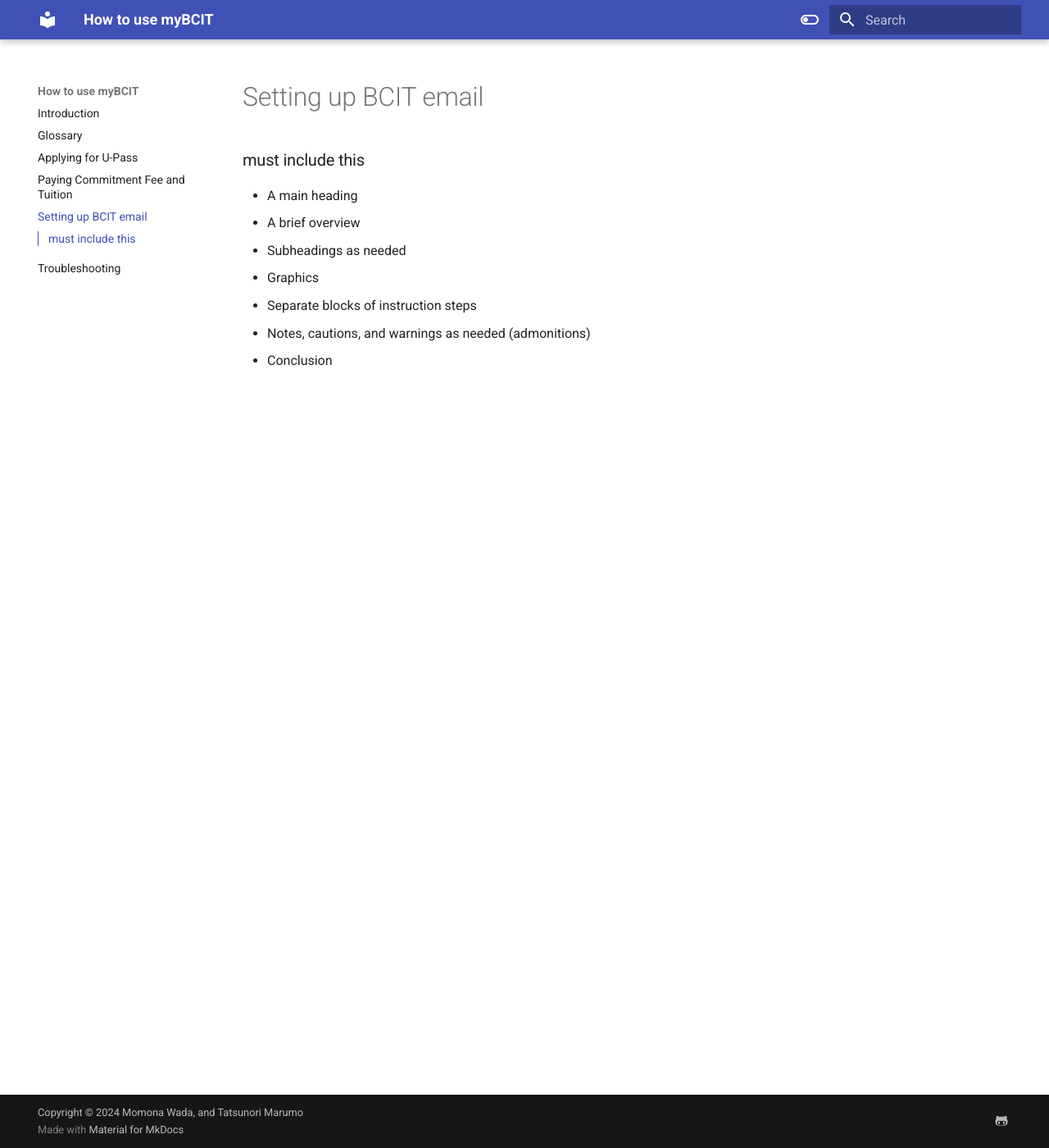
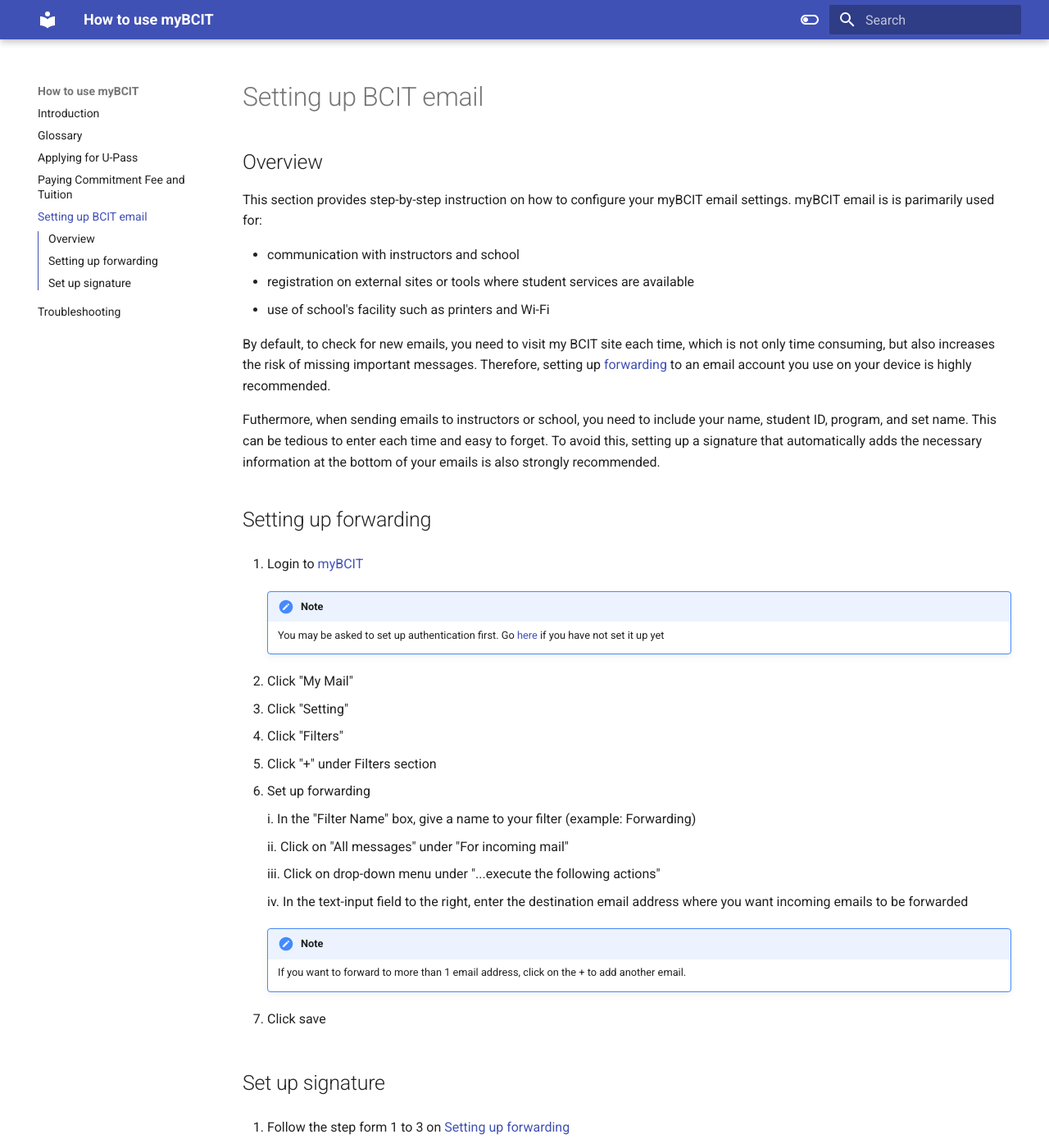
Before and after one commit to TatsunoriMarumo/myBCIT-Guide, an MkDocs documentation site: the page built from docs/setting-up-email.md, in a window 1280 px wide and 1400 px high. Shown: the whole window at 82% size. Built offline with MkDocs 1.6.1 and Material for MkDocs 9.7.7, drawn with Linux system fonts in a browser that asks for light colours; some of the changed text lies outside the part shown.

Commit message:
Add a tag

```diff
--- a/docs/setting-up-email.md
+++ b/docs/setting-up-email.md
@@ -1,10 +1,66 @@
 # Setting up BCIT email
 
-### must include this
+## Overview
+
+This section provides step-by-step instruction on how to configure your myBCIT email settings. myBCIT email is is parimarily used for:
+
+- communication with instructors and school
+- registration on external sites or tools where student services are available
+- use of school's facility such as printers and Wi-Fi
+
+By default, to check for new emails, you need to visit my BCIT site each time, which is not only time consuming, but also increases the risk of missing important messages. Therefore, setting up [forwarding](glossary.md/#forwarding) to an email account you use on your device is highly recommended.
+
+Futhermore, when sending emails to instructors or school, you need to include your name, student ID, program, and set name. This can be tedious to enter each time and easy to forget. To avoid this, setting up a signature that automatically adds the necessary information at the bottom of your emails is also strongly recommended.
+
+## Setting up forwarding
+
+1. Login to [myBCIT](https://my.bcit.ca)
+
+    !!!Note
+        You may be asked to set up authentication first.
+        Go [here](https://kb.bcit.ca/student/setting-up-multi-factor-authentication-3416) if you have not set it up yet
+
+2. Click "My Mail"
+
+3. Click "Setting"
+
+4. Click "Filters"
+
+5. Click "+" under Filters section
+
+6. Set up forwarding
+
+    i. In the "Filter Name" box, give a name to your filter (example: Forwarding)
+
+    ii. Click on "All messages" under "For incoming mail"
+
+    iii. Click on drop-down menu under "...execute the following actions"
+
+    iv. In the text-input field to the right, enter the destination email address where you want incoming emails to be forwarded
+
+    !!!Note
+        If you want to forward to more than 1 email address, click on the + to add another email.
+
+7. Click save
+
+## Set up signature
+
+1. Follow the step form 1 to 3 on [Setting up forwarding](#setting-up-forwarding)
+
+2. Click "Identities"
+
+1. Click your myBCIT email address
+
+3. Set up signature
+
+4. Click save
+
+
+<!-- must include this
 - A main heading
 - A brief overview
 - Subheadings as needed
 - Graphics
 - Separate blocks of instruction steps
 - Notes, cautions, and warnings as needed (admonitions)
-- Conclusion
+- Conclusion -->
```
Also changed, not shown: docs/Glossary.md (+14 -14 lines), docs/Assets/paying-tuition-image/student-selfservice.png (renamed from docs/Assets/student-selfservice.png).
